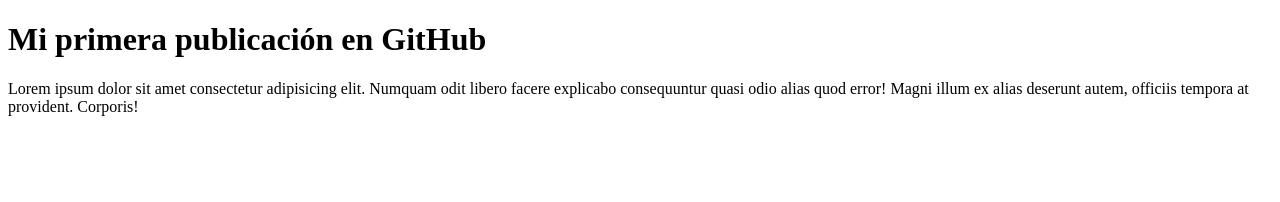
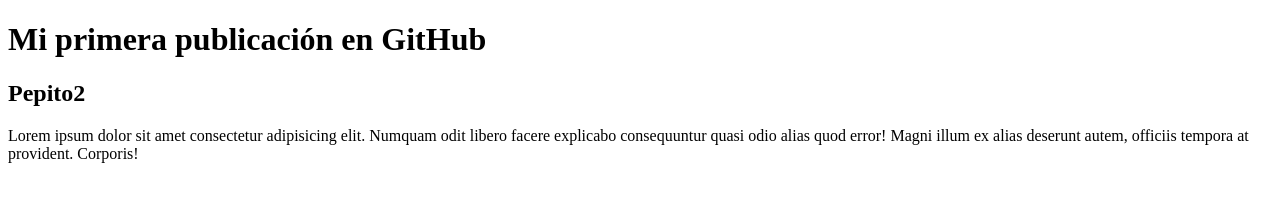
Before and after one commit to SofiaPinilla/primera-publicacion-github, a plain HTML site: page index.html in a window 1280 px wide. Drawn offline with Linux system fonts and the light colour scheme.

Commit message:
pues he creado la carpeta pepito

```diff
--- a/index.html
+++ b/index.html
@@ -10,6 +10,7 @@
 
 <body>
     <h1>Mi primera publicación en GitHub</h1>
+    <h2>Pepito2</h2>
     <p>Lorem ipsum dolor sit amet consectetur adipisicing elit. Numquam odit libero facere explicabo consequuntur quasi odio alias quod error! Magni illum ex alias deserunt autem, officiis tempora at provident. Corporis!</p>
 </body>
 
```
Also changed, not shown: pepito/pepito.html (added).
